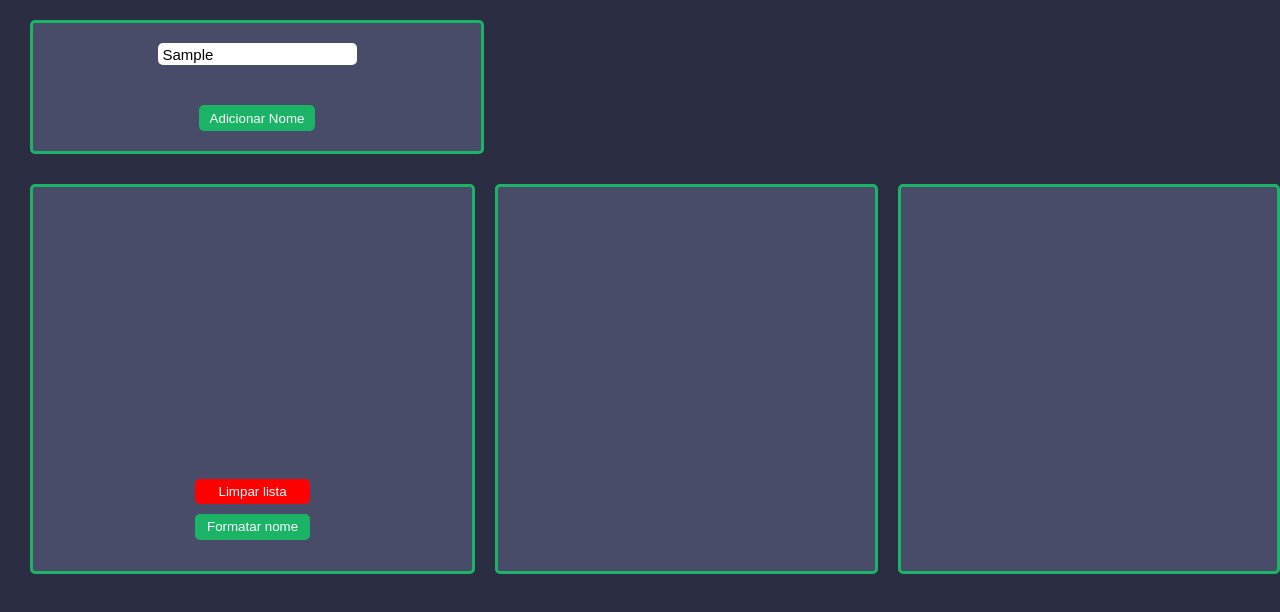
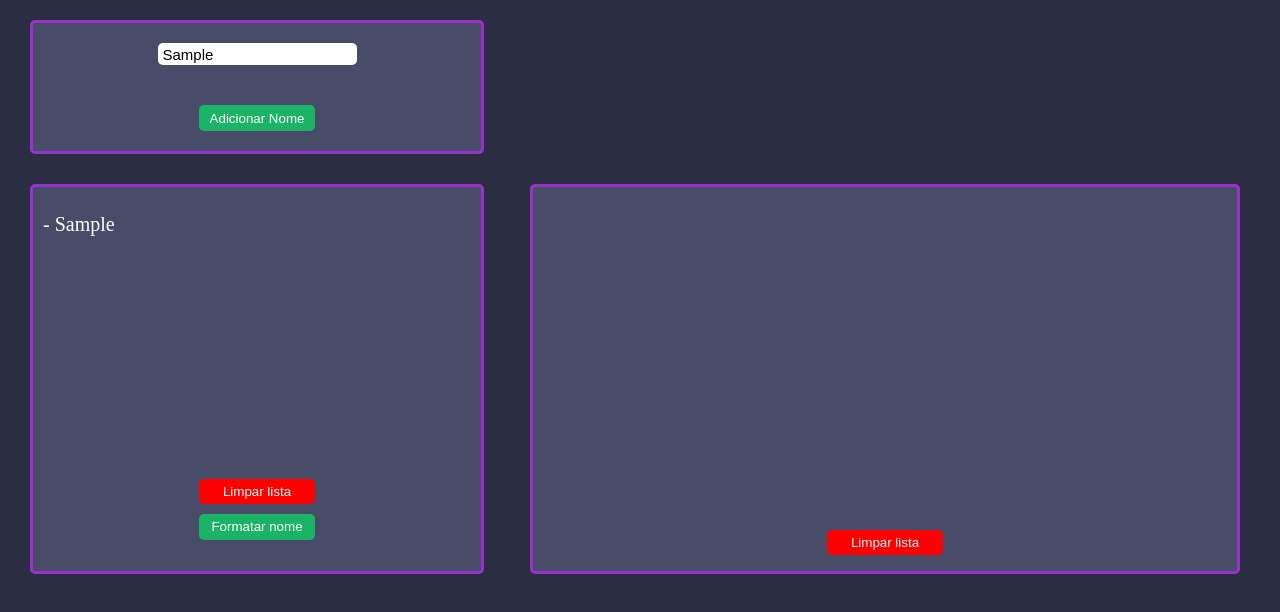
Before and after one commit to Victor227br/formatador-de-nome, a plain HTML site: page index.html in a window 1280 px wide. Both pictures are taken after typing "Sample" into the empty fields and a click on the button "Adicionar Nome". Drawn offline with Linux system fonts and the light colour scheme.

Commit message:
terceiro commit

```diff
--- a/index.html
+++ b/index.html
@@ -11,24 +11,24 @@
 
     <div id="container-input">
         <div id="estilo-input"><input id="input" type="text" placeholder="Escreva um nome"></div>
-        <button id="btn-add">Adicionar Nome</button>
+        <button  onclick="listaNome()" id="btn-add">Adicionar Nome</button>
     </div>
 
     <span class="alinhar">
-
-    <div id="container-nome">
-        <ul id="listaNome"></ul>
-
-        <div class="estiloBtn">
-            <button onclick="formatName()" class="formatNameBtn">Formatar nome</button>
-            <button onclick="deleteList()" class="btnclear">Limpar lista</button>
-        </div>
+      <div id="container-nome">
+         <ul id="listaNome"></ul>
+          <div class="estiloBtn">
+            <button onclick=" formatarNome()" class="formatNameBtn">Formatar nome</button>
+            <button onclick="deletarLista()" class="btnclear">Limpar lista</button>
+          </div>
     </div>
 
-        <div class="container-formatar"></div>
-         <div class="container-formatar"></div>
-
-    </span>
+    <div class="container-formatar">
+        <ul id="listaFormatarNome"></ul>
+        <div class="estiloBtn">
+        <button onclick="deletarLista()" class="btnclear">Limpar lista</button>
+    </div>
+</span>
 
 
 
--- a/script.js
+++ b/script.js
@@ -1,29 +1,41 @@
 let input = document.querySelector('#input')
-let list = document.querySelector('#listaNome')
+let lista = document.querySelector('#listaNome')
+let listaFormatar = document.querySelector('#listaFormatarNome')
 
-function formatName(){
+function listaNome(){
     if (input.value.trim() === "") {
         return;
     }
 
     let item = document.createElement('li')
-    let name = document.createElement('h2')
+    let nome = document.createElement('h2')
     item.className = ('Item');
-    name.className = ('nameItem')
-    item.appendChild(name);
-    list.appendChild(item);
+    nome.className = ('nameItem')
+    item.appendChild(nome);
+    lista.appendChild(item);
     item.innerHTML = ('- ') + input.value;
 }
 
-function addName (e) {
+ function formatarNome (){
+    const nomeFormatado = nome.split(" ");
+    for(let i = 0; i < nomeFormatado.length; i++){
+        nomeFormatado[i] = nomeFormatado[i][0].toUpperCase() + nomeFormatado[i].substr(1);
+}
+    nomeFormatado.join(" ");
+    nomeFormatado.className('nomeFormatado')
+
+    listaFormatar.appendChild(nomeFormatado)
+    nomeFormatado.innerHTML =('- ') + listaFormatar
+ }
+
+function adicionarNome (e) {
     if (e.key === 'Enter'){
-        formatName();
+        listaNome();
         input.value = "";
     }
 }
+    input.addEventListener('keyup', adicionarNome)
 
-    input.addEventListener('keyup', addName)
-
-    function deleteList(){
-        list.innerHTML = '';
+    function deletarLista(){
+        lista.innerHTML = '';
     }
--- a/style.css
+++ b/style.css
@@ -5,9 +5,10 @@ body{
 }
 
 .alinhar{
+
     display: flex;
     flex-direction: row;
-    justify-content: space-around;
+    justify-content: space-between;
 }
 
 #container-input{
@@ -19,7 +20,7 @@ body{
     height: 10vw;
     border-radius: 5px;
     background-color: #484C69;
-    border: 3px solid rgb(27, 180, 103);
+    border: 3px solid #9932cc;
     margin-bottom: 30px;
     margin-top: 20px;
     margin-left: 30px;
@@ -61,7 +62,7 @@ body{
     height: 30vw;
     border-radius: 5px;
     background-color: #484C69;
-    border: 3px solid rgb(27, 180, 103);
+    border: 3px solid #9932cc;
     margin-left: 30px;
     color:white
 }
@@ -116,10 +117,20 @@ body{
 }
 
 .container-formatar{
-    margin-left: 20px;
-    width: 30vw;
+    margin-right: 40px;
+    width: 55vw;
     height: 30vw;
     border-radius: 5px;
     background-color: #484C69;
-    border: 3px solid rgb(27, 180, 103);
+    border: 3px solid #9932cc;
 }
+
+#listaFormatarNome{
+    display: flex;
+    flex-wrap: wrap;
+    height: 24vw;
+    flex-direction: column;
+    margin: 0;
+    padding: 10px;
+    padding-top:2vw ;
+}
```
